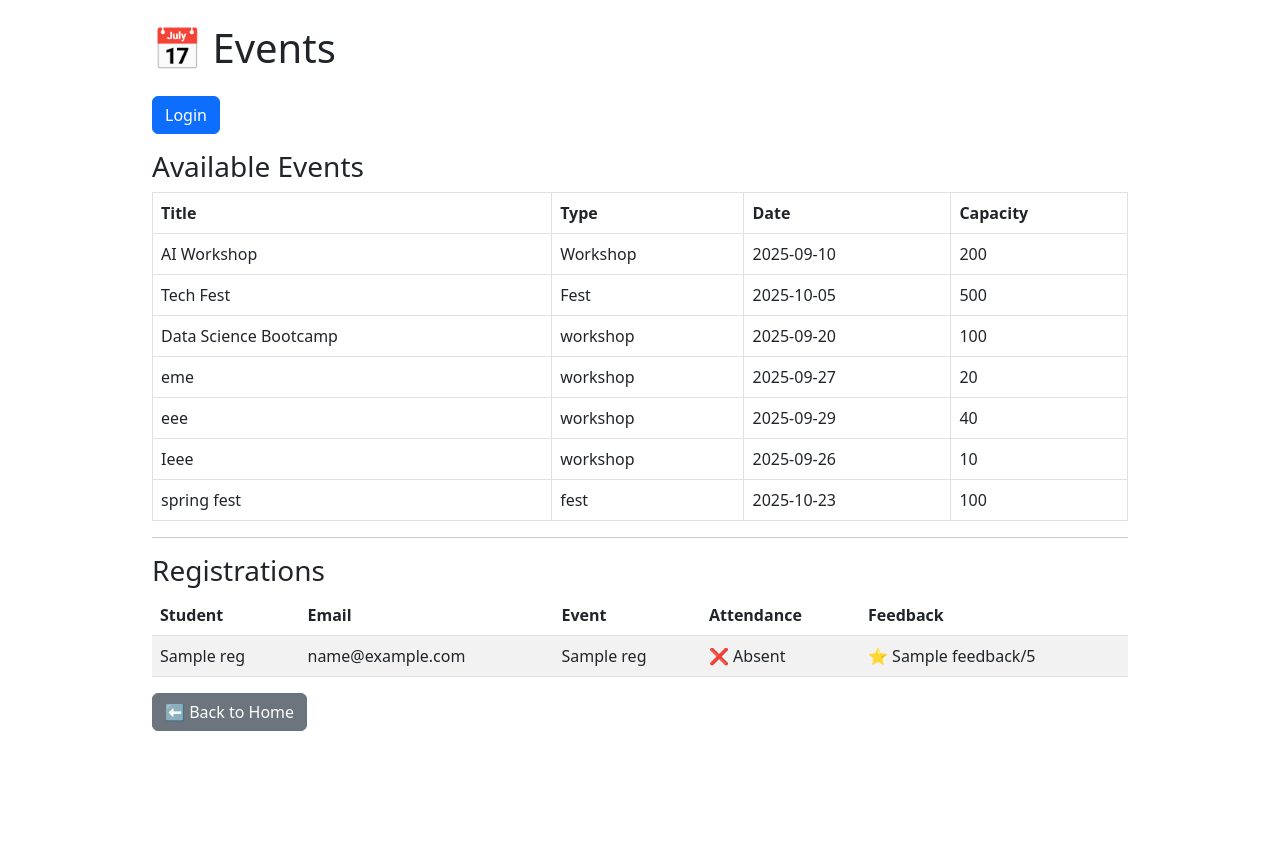
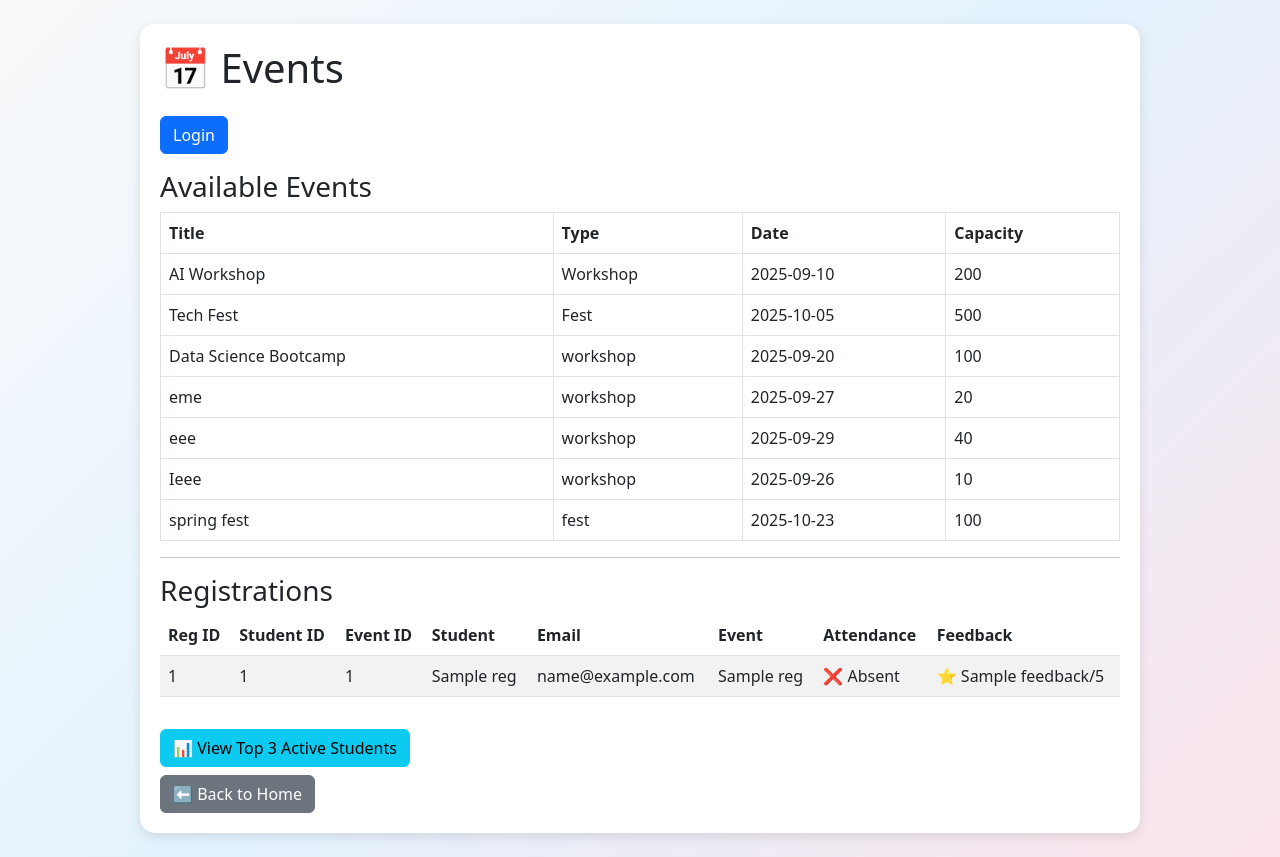
Before and after one commit to thanmaimyneni/Event_Managment_System, a Flask app: template templates/events.html in a window 1280 px wide. Before the commit the page ends 731 px from the top, so only its background shows below. Run offline with Flask 3, Linux system fonts and the light colour scheme; the template is opened without the code that fills it: values that come from a table or form of the project are taken from there, most other values are stand-ins (such as "Sample title", 1, 10 or a date in 2020).

Commit message:
events.html
shows events section

```diff
--- a/templates/events.html
+++ b/templates/events.html
@@ -5,6 +5,21 @@
   <title>Event Reporter - Events</title>
   <link href="https://cdn.jsdelivr.net/npm/bootstrap@5.3.0/dist/css/bootstrap.min.css" rel="stylesheet">
 </head>
+<style>
+  body {
+    background: linear-gradient(135deg, #f8f9fa, #e3f2fd, #fce4ec);
+    min-height: 100vh;
+    margin: 0;
+    padding: 0;
+  }
+  .container {
+    background: white;
+    padding: 20px;
+    border-radius: 15px;
+    box-shadow: 0 4px 12px rgba(0,0,0,0.1);
+  }
+</style>
+
 <body class="p-4">
 
   <div class="container" style="max-width:1000px">
@@ -72,6 +87,9 @@
     <table class="table table-striped">
       <thead>
         <tr>
+          <th>Reg ID</th>
+          <th>Student ID</th>
+          <th>Event ID</th>
           <th>Student</th>
           <th>Email</th>
           <th>Event</th>
@@ -87,6 +105,9 @@
       <tbody>
         {% for r in reg_data %}
           <tr>
+            <td>{{ r.reg_id }}</td>
+            <td>{{ r.student_id }}</td>
+            <td>{{ r.event_id }}</td>
             <td>{{ r.student_name }}</td>
             <td>{{ r.student_email }}</td>
             <td>{{ r.event_title }}</td>
@@ -139,8 +160,11 @@
       </tbody>
     </table>
 
+    <!-- Top Students Button -->
+    <a href="{{ url_for('top_students') }}" class="btn btn-info mt-3">📊 View Top 3 Active Students</a>
+
     <!-- Back to Home Button -->
-    <form action="{{ url_for('index') }}" method="get">
+    <form action="{{ url_for('index') }}" method="get" class="mt-2">
       <button type="submit" class="btn btn-secondary">⬅ Back to Home</button>
     </form>
   </div>
```
